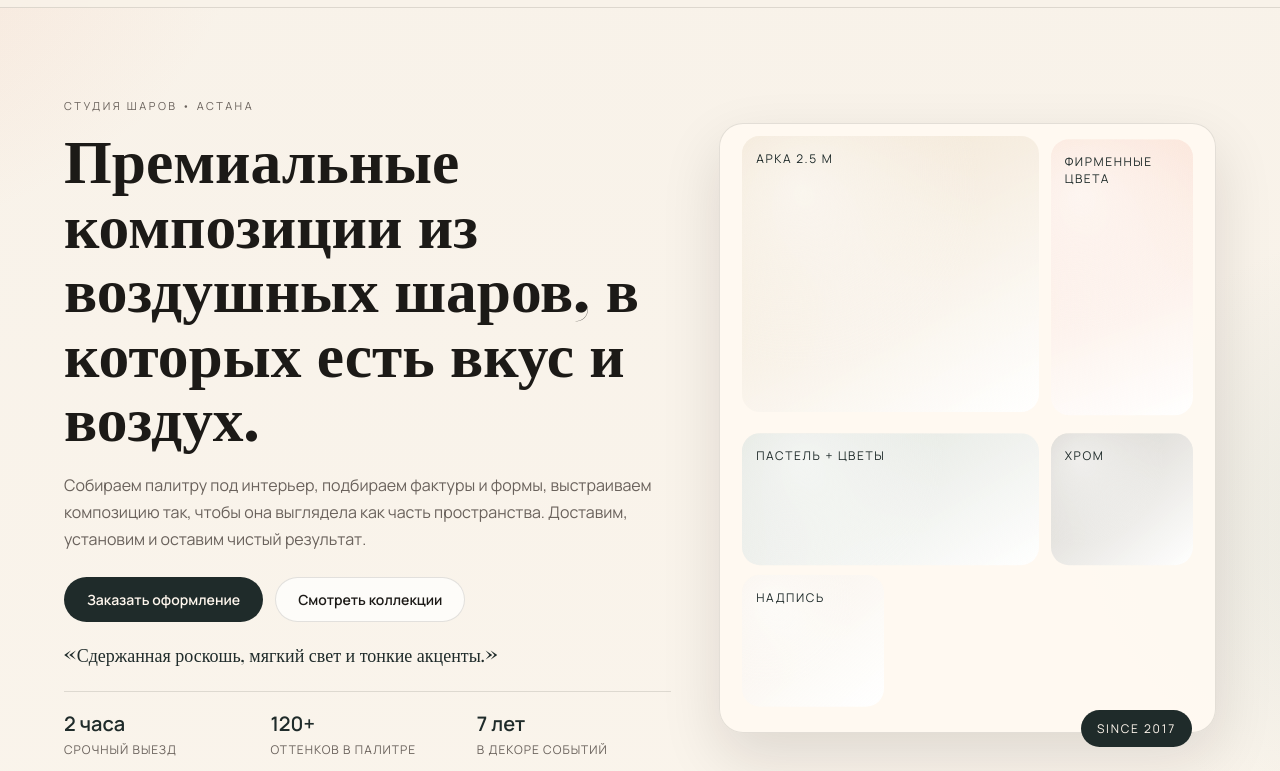
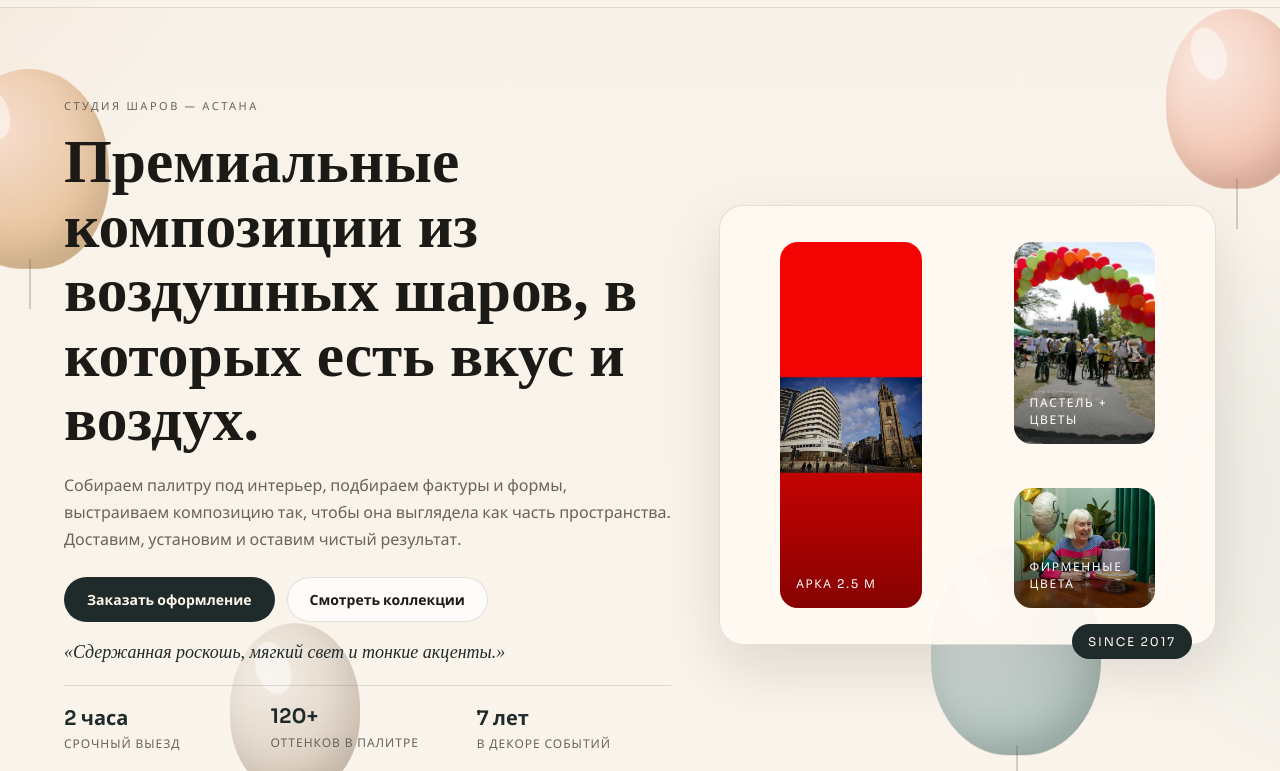
Before and after one commit to zversin/shariki-astana-landing, a plain HTML site: page index.html in a window 1280 px wide. Shown: the part 74-845 px from the top of the page. Drawn offline with nearby package versions, Linux system fonts and the light colour scheme; a web font is replaced by a local one.

Commit message:
Update fonts and add images

```diff
--- a/index.html
+++ b/index.html
@@ -3,11 +3,11 @@
 <head>
   <meta charset="utf-8" />
   <meta name="viewport" content="width=device-width, initial-scale=1" />
-  <title>Shariki Astana — премиальное оформление шарами</title>
+  <title>Shariki Astana &mdash; премиальное оформление шарами</title>
   <meta name="description" content="Премиальные композиции из воздушных шаров, гирлянды и авторское оформление событий в Астане. Доставка, дизайн и монтаж." />
   <link rel="preconnect" href="https://fonts.googleapis.com" />
   <link rel="preconnect" href="https://fonts.gstatic.com" crossorigin />
-  <link href="https://fonts.googleapis.com/css2?family=Bodoni+Moda:opsz,wght@6..96,500;6..96,700&family=Manrope:wght@400;500;600&display=swap" rel="stylesheet" />
+  <link href="https://fonts.googleapis.com/css2?family=Gloock&family=Sora:wght@400;500;600&display=swap" rel="stylesheet" />
   <link rel="stylesheet" href="styles.css" />
 </head>
 <body>
@@ -27,16 +27,22 @@
 
     <main>
       <section class="hero">
+        <div class="hero-balloons" aria-hidden="true">
+          <span class="balloon balloon--1"></span>
+          <span class="balloon balloon--2"></span>
+          <span class="balloon balloon--3"></span>
+          <span class="balloon balloon--4"></span>
+        </div>
         <div class="container hero-grid">
           <div class="hero-copy reveal">
-            <div class="hero-label">Студия шаров • Астана</div>
+            <div class="hero-label">Студия шаров &mdash; Астана</div>
             <h1>Премиальные композиции из воздушных шаров, в которых есть вкус и воздух.</h1>
             <p>Собираем палитру под интерьер, подбираем фактуры и формы, выстраиваем композицию так, чтобы она выглядела как часть пространства. Доставим, установим и оставим чистый результат.</p>
             <div class="hero-actions">
               <a class="btn btn-primary" href="https://instagram.com/shariki_astana.kz" target="_blank" rel="noopener">Заказать оформление</a>
               <a class="btn btn-ghost" href="#portfolio">Смотреть коллекции</a>
             </div>
-            <div class="hero-quote">«Сдержанная роскошь, мягкий свет и тонкие акценты.»</div>
+            <div class="hero-quote">&laquo;Сдержанная роскошь, мягкий свет и тонкие акценты.&raquo;</div>
             <div class="hero-metrics">
               <div class="metric">
                 <span>2 часа</span>
@@ -53,24 +59,21 @@
             </div>
           </div>
           <div class="hero-visual reveal" data-delay="140">
-            <div class="collage">
-              <div class="collage-card collage-card--large">
-                <div class="collage-label">Арка 2.5 м</div>
-              </div>
-              <div class="collage-card collage-card--tall" data-style="warm">
-                <div class="collage-label">Фирменные цвета</div>
-              </div>
-              <div class="collage-card collage-card--wide" data-style="cool">
-                <div class="collage-label">Пастель + цветы</div>
-              </div>
-              <div class="collage-card" data-style="deep">
-                <div class="collage-label">Хром</div>
-              </div>
-              <div class="collage-card" data-style="soft">
-                <div class="collage-label">Надпись</div>
-              </div>
+            <div class="hero-gallery">
+              <figure class="hero-shot hero-shot--tall">
+                <img src="images/hero-1.jpg" alt="Композиция шаров для праздника" loading="lazy" />
+                <figcaption>Арка 2.5 м</figcaption>
+              </figure>
+              <figure class="hero-shot hero-shot--wide">
+                <img src="images/hero-2.jpg" alt="Пастельные шары и декоративная гирлянда" loading="lazy" />
+                <figcaption>Пастель + цветы</figcaption>
+              </figure>
+              <figure class="hero-shot hero-shot--square">
+                <img src="images/hero-3.jpg" alt="Фирменная палитра с шарами" loading="lazy" />
+                <figcaption>Фирменные цвета</figcaption>
+              </figure>
             </div>
-            <div class="collage-stamp">Since 2017</div>
+            <div class="hero-stamp">Since 2017</div>
           </div>
         </div>
       </section>
@@ -105,16 +108,16 @@
                   <span>Монтаж на месте</span>
                 </div>
               </div>
-              <div class="service-detail">2–4 часа</div>
+              <div class="service-detail">2-4 часа</div>
             </article>
             <article class="service-item reveal" data-delay="240">
               <div class="service-index">03</div>
               <div class="service-content">
                 <h3>Семейные события</h3>
-                <p>Baby shower, выписка, годовщины — нежные композиции и мягкие оттенки.</p>
+                <p>Baby shower, выписка, годовщины - нежные композиции и мягкие оттенки.</p>
                 <div class="service-tags">
                   <span>Пастель</span>
-                  <span>Лёгкий декор</span>
+                  <span>Легкий декор</span>
                 </div>
               </div>
               <div class="service-detail">от 25 шаров</div>
@@ -139,41 +142,47 @@
         <div class="container">
           <div class="section-intro reveal">
             <div class="kicker">Коллекции</div>
-            <h2>Подбираем стиль под вас — от мягкой пастели до смелых акцентов.</h2>
-            <p>Каждая композиция — это баланс цвета, формы и света. Мы умеем делать красиво и современно, без лишнего блеска.</p>
+            <h2>Подбираем стиль под вас - от мягкой пастели до смелых акцентов.</h2>
+            <p>Каждая композиция - это баланс цвета, формы и света. Мы умеем делать красиво и современно, без лишнего блеска.</p>
           </div>
           <div class="portfolio-grid">
             <figure class="portfolio-item span-4 reveal">
+              <img src="images/portfolio-1.jpg" alt="Композиция шаров в теплой палитре" loading="lazy" />
               <figcaption>
                 <span>Classic Glam</span>
                 <strong>Золото + шампань</strong>
               </figcaption>
             </figure>
             <figure class="portfolio-item span-2 reveal" data-delay="80">
+              <img src="images/portfolio-2.jpg" alt="Пастельные шары и цветочный декор" loading="lazy" />
               <figcaption>
                 <span>Soft Bloom</span>
                 <strong>Пастель и цветы</strong>
               </figcaption>
             </figure>
             <figure class="portfolio-item span-2 reveal" data-delay="160">
+              <img src="images/portfolio-3.jpg" alt="Яркая композиция для дня рождения" loading="lazy" />
               <figcaption>
                 <span>Neon Play</span>
                 <strong>Яркие акценты</strong>
               </figcaption>
             </figure>
             <figure class="portfolio-item span-2 reveal" data-delay="240">
+              <img src="images/portfolio-4.jpg" alt="Сдержанная композиция с металликом" loading="lazy" />
               <figcaption>
                 <span>Modern Noir</span>
                 <strong>Черный + металлик</strong>
               </figcaption>
             </figure>
             <figure class="portfolio-item span-2 reveal" data-delay="320">
+              <img src="images/portfolio-5.jpg" alt="Хромированные шары в холодной палитре" loading="lazy" />
               <figcaption>
                 <span>Skyline</span>
                 <strong>Голубой + хром</strong>
               </figcaption>
             </figure>
             <figure class="portfolio-item span-4 reveal" data-delay="400">
+              <img src="images/portfolio-6.jpg" alt="Теплая композиция с шаровой гирляндой" loading="lazy" />
               <figcaption>
                 <span>Warm Studio</span>
                 <strong>Песочный + карамель</strong>
@@ -188,7 +197,7 @@
           <div class="section-intro reveal">
             <div class="kicker">Пакеты</div>
             <h2>Готовые решения, которые можно адаптировать под ваш сценарий.</h2>
-            <p>Пакеты — стартовая точка. Мы можем добавить надписи, эффекты и нестандартные элементы.</p>
+            <p>Пакеты - стартовая точка. Мы можем добавить надписи, эффекты и нестандартные элементы.</p>
           </div>
           <div class="pricing-table">
             <div class="pricing-row pricing-header">
@@ -204,7 +213,7 @@
               <div class="pricing-details">
                 15 латексных шаров, 1 фольгированный элемент, гирлянда 1.5 м, монтаж до 30 минут.
               </div>
-              <div class="pricing-price">35 000 ₸</div>
+              <div class="pricing-price">35 000 &#8376;</div>
             </div>
             <div class="pricing-row featured">
               <div class="pricing-name">
@@ -214,7 +223,7 @@
               <div class="pricing-details">
                 30 латексных шаров, фольгированная цифра, гирлянда 2.5 м, персональная надпись.
               </div>
-              <div class="pricing-price">55 000 ₸</div>
+              <div class="pricing-price">55 000 &#8376;</div>
             </div>
             <div class="pricing-row">
               <div class="pricing-name">
@@ -224,7 +233,7 @@
               <div class="pricing-details">
                 50+ шаров разных размеров, 2 фольгированных элемента, гирлянда 4 м, дизайнерская композиция.
               </div>
-              <div class="pricing-price">85 000 ₸</div>
+              <div class="pricing-price">85 000 &#8376;</div>
             </div>
           </div>
           <div class="pricing-note reveal">Финальная стоимость зависит от площадки, сложности монтажа и адреса доставки.</div>
@@ -235,7 +244,7 @@
         <div class="container process-grid">
           <div class="process-intro reveal">
             <div class="kicker">Процесс</div>
-            <h2>От идеи до монтажа — спокойно и заранее.</h2>
+            <h2>От идеи до монтажа - спокойно и заранее.</h2>
             <p>Вы просто делитесь событием и предпочтениями, а мы берем на себя все детали: визуализацию, материалы, доставку и установку.</p>
           </div>
           <div class="timeline">
@@ -273,15 +282,15 @@
           </div>
           <div class="testimonial-strip">
             <blockquote class="testimonial-card reveal">
-              <p>«Оформление на открытие салона выглядело дорого и стильно. Все вовремя, без суеты.»</p>
+              <p>&laquo;Оформление на открытие салона выглядело дорого и стильно. Все вовремя, без суеты.&raquo;</p>
               <span>Айдана, бизнес</span>
             </blockquote>
             <blockquote class="testimonial-card reveal" data-delay="120">
-              <p>«Собрали сет для дня рождения за вечер. Палитра идеальна под наш интерьер.»</p>
+              <p>&laquo;Собрали сет для дня рождения за вечер. Палитра идеальна под наш интерьер.&raquo;</p>
               <span>Марина, частный клиент</span>
             </blockquote>
             <blockquote class="testimonial-card reveal" data-delay="240">
-              <p>«Гирлянда держалась весь вечер, монтаж аккуратный. Спасибо за эстетику!»</p>
+              <p>&laquo;Гирлянда держалась весь вечер, монтаж аккуратный. Спасибо за эстетику!&raquo;</p>
               <span>Данияр, корпоратив</span>
             </blockquote>
           </div>
@@ -297,7 +306,7 @@
           <div class="faq-grid">
             <details class="faq-item reveal">
               <summary>Сколько держатся шары?</summary>
-              <p>Латексные шары держатся 10–14 часов в помещении, фольгированные — несколько дней. Мы подбираем материалы под длительность события.</p>
+              <p>Латексные шары держатся 10-14 часов в помещении, фольгированные - несколько дней. Мы подбираем материалы под длительность события.</p>
             </details>
             <details class="faq-item reveal" data-delay="120">
               <summary>Можно ли заказать в тот же день?</summary>
@@ -315,7 +324,7 @@
         <div class="container cta-grid">
           <div class="cta-main reveal">
             <h2>Сделаем событие эстетичным и запоминающимся.</h2>
-            <p>Опишите дату, площадку и желаемый стиль — мы ответим в Direct и предложим лучший вариант.</p>
+            <p>Опишите дату, площадку и желаемый стиль - мы ответим в Direct и предложим лучший вариант.</p>
             <div class="cta-actions">
               <a class="btn btn-primary" href="https://instagram.com/shariki_astana.kz" target="_blank" rel="noopener">Открыть Instagram</a>
               <a class="btn btn-ghost" href="#portfolio">Посмотреть коллекции</a>
@@ -324,7 +333,7 @@
           <div class="cta-panel reveal" data-delay="120">
             <div>
               <span>График</span>
-              <strong>Ежедневно 9:00–22:00</strong>
+              <strong>Ежедневно 9:00-22:00</strong>
             </div>
             <div>
               <span>География</span>
@@ -350,7 +359,7 @@
           <a href="#portfolio">Коллекции</a>
           <a href="#pakety">Пакеты</a>
         </div>
-        <div class="footer-meta">© <span id="year"></span> Shariki Astana. Все права защищены.</div>
+        <div class="footer-meta">&copy; <span id="year"></span> Shariki Astana. Все права защищены.</div>
       </div>
     </footer>
   </div>
--- a/styles.css
+++ b/styles.css
@@ -1,6 +1,6 @@
 :root {
-  --font-display: "Bodoni Moda", "Times New Roman", serif;
-  --font-body: "Manrope", "Segoe UI", sans-serif;
+  --font-display: "Gloock", "Times New Roman", serif;
+  --font-body: "Sora", "Segoe UI", sans-serif;
   --ink: #1c1a17;
   --muted: #6a625c;
   --deep: #1f2b2a;
@@ -49,6 +49,11 @@ body::before {
   position: relative;
   overflow: hidden;
   z-index: 1;
+}
+
+img {
+  max-width: 100%;
+  display: block;
 }
 
 a {
@@ -136,6 +141,79 @@ a {
 
 .hero {
   padding: 90px 0 70px;
+  position: relative;
+}
+
+.hero-balloons {
+  position: absolute;
+  inset: 0;
+  pointer-events: none;
+  z-index: 1;
+}
+
+.balloon {
+  position: absolute;
+  width: 160px;
+  height: 200px;
+  border-radius: 50% 50% 45% 45%;
+  box-shadow: inset -12px -20px 30px rgba(0, 0, 0, 0.12);
+  opacity: 0.75;
+  animation: float 6s ease-in-out infinite;
+}
+
+.balloon::before {
+  content: "";
+  position: absolute;
+  top: 18px;
+  left: 26px;
+  width: 34px;
+  height: 54px;
+  background: rgba(255, 255, 255, 0.55);
+  border-radius: 50%;
+  transform: rotate(-18deg);
+}
+
+.balloon::after {
+  content: "";
+  position: absolute;
+  bottom: -40px;
+  left: 50%;
+  width: 2px;
+  height: 50px;
+  background: rgba(31, 43, 42, 0.25);
+}
+
+.balloon--1 {
+  background: radial-gradient(circle at 30% 30%, #f7d8c8 0%, #e2b583 65%, #c7a36b 100%);
+  left: -4%;
+  top: 8%;
+}
+
+.balloon--2 {
+  background: radial-gradient(circle at 30% 30%, #fbe4db 0%, #f2b7a0 65%, #d88f7a 100%);
+  right: -2%;
+  top: 2%;
+  width: 140px;
+  height: 180px;
+  animation-delay: 1.2s;
+}
+
+.balloon--3 {
+  background: radial-gradient(circle at 30% 30%, #dbe6e4 0%, #9fb7b2 65%, #6f8f8a 100%);
+  right: 14%;
+  bottom: 6%;
+  width: 170px;
+  height: 210px;
+  animation-delay: 2.2s;
+}
+
+.balloon--4 {
+  background: radial-gradient(circle at 30% 30%, #f2ece4 0%, #d6c8b7 65%, #b9a691 100%);
+  left: 18%;
+  bottom: 2%;
+  width: 130px;
+  height: 170px;
+  animation-delay: 3.1s;
 }
 
 .hero-grid {
@@ -143,6 +221,8 @@ a {
   grid-template-columns: minmax(0, 1.1fr) minmax(0, 0.9fr);
   gap: 48px;
   align-items: center;
+  position: relative;
+  z-index: 2;
 }
 
 .hero-label {
@@ -179,6 +259,7 @@ a {
   font-size: 18px;
   color: var(--deep);
   margin: 16px 0 22px;
+  font-style: italic;
 }
 
 .hero-metrics {
@@ -209,92 +290,68 @@ a {
 
 .hero-visual {
   position: relative;
+  z-index: 2;
 }
 
-.collage {
+.hero-gallery {
   display: grid;
   grid-template-columns: repeat(6, minmax(0, 1fr));
-  grid-auto-rows: 60px;
+  grid-auto-rows: 70px;
   gap: 12px;
-  padding: 22px;
+  padding: 20px;
   border-radius: var(--radius);
-  background: rgba(255, 250, 242, 0.9);
+  background: rgba(255, 250, 242, 0.92);
   border: 1px solid var(--line);
   box-shadow: var(--shadow);
 }
 
-.collage-card {
+.hero-shot {
   position: relative;
   border-radius: 18px;
-  padding: 14px;
-  color: var(--deep);
   overflow: hidden;
-  background: linear-gradient(150deg, rgba(199, 163, 107, 0.25), rgba(255, 255, 255, 0.95));
-  animation: drift 10s ease-in-out infinite;
 }
 
-.collage-card::after {
+.hero-shot img {
+  width: 100%;
+  height: 100%;
+  object-fit: cover;
+  filter: saturate(0.95);
+}
+
+.hero-shot::after {
   content: "";
   position: absolute;
   inset: 0;
-  background: radial-gradient(circle at 20% 20%, rgba(255, 255, 255, 0.7), transparent 55%);
-  opacity: 0.8;
+  background: linear-gradient(180deg, rgba(0, 0, 0, 0) 35%, rgba(0, 0, 0, 0.45) 100%);
 }
 
-.collage-card[data-style="warm"] {
-  background: linear-gradient(160deg, rgba(242, 183, 160, 0.35), rgba(255, 255, 255, 0.9));
-}
-
-.collage-card[data-style="cool"] {
-  background: linear-gradient(150deg, rgba(159, 183, 178, 0.35), rgba(255, 255, 255, 0.92));
-}
-
-.collage-card[data-style="deep"] {
-  background: linear-gradient(140deg, rgba(31, 43, 42, 0.2), rgba(255, 255, 255, 0.92));
-}
-
-.collage-card[data-style="soft"] {
-  background: linear-gradient(140deg, rgba(246, 239, 230, 0.7), rgba(255, 255, 255, 0.98));
-}
-
-.collage-card--large {
-  grid-column: span 4;
-  grid-row: span 4;
-}
-
-.collage-card--tall {
-  grid-column: span 2;
-  grid-row: span 4;
-  animation-delay: -2s;
-}
-
-.collage-card--wide {
-  grid-column: span 4;
-  grid-row: span 2;
-  animation-delay: -4s;
-}
-
-.collage-card:nth-child(4) {
-  grid-column: span 2;
-  grid-row: span 2;
-  animation-delay: -6s;
-}
-
-.collage-card:nth-child(5) {
-  grid-column: span 2;
-  grid-row: span 2;
-  animation-delay: -3s;
-}
-
-.collage-label {
-  position: relative;
+.hero-shot figcaption {
+  position: absolute;
+  left: 16px;
+  bottom: 16px;
   z-index: 2;
+  color: #fff;
   font-size: 12px;
   text-transform: uppercase;
   letter-spacing: 1.6px;
 }
 
-.collage-stamp {
+.hero-shot--tall {
+  grid-column: span 3;
+  grid-row: span 5;
+}
+
+.hero-shot--wide {
+  grid-column: span 3;
+  grid-row: span 3;
+}
+
+.hero-shot--square {
+  grid-column: span 3;
+  grid-row: span 2;
+}
+
+.hero-stamp {
   position: absolute;
   bottom: -14px;
   right: 24px;
@@ -398,18 +455,36 @@ a {
 }
 
 .portfolio-item {
+  position: relative;
   margin: 0;
   border-radius: 22px;
-  padding: 24px;
-  min-height: 200px;
-  display: flex;
-  align-items: flex-end;
+  overflow: hidden;
+  min-height: 220px;
   border: 1px solid var(--line);
-  background: linear-gradient(140deg, rgba(199, 163, 107, 0.18), rgba(255, 255, 255, 0.95));
   box-shadow: var(--shadow-soft);
 }
 
+.portfolio-item img {
+  position: absolute;
+  inset: 0;
+  width: 100%;
+  height: 100%;
+  object-fit: cover;
+  filter: saturate(0.95);
+}
+
+.portfolio-item::after {
+  content: "";
+  position: absolute;
+  inset: 0;
+  background: linear-gradient(180deg, rgba(0, 0, 0, 0) 45%, rgba(0, 0, 0, 0.55) 100%);
+}
+
 .portfolio-item figcaption {
+  position: relative;
+  z-index: 2;
+  padding: 24px;
+  color: #fff;
   display: grid;
   gap: 6px;
 }
@@ -418,31 +493,11 @@ a {
   font-size: 12px;
   letter-spacing: 1.6px;
   text-transform: uppercase;
-  color: var(--muted);
+  color: rgba(255, 255, 255, 0.75);
 }
 
 .portfolio-item strong {
   font-size: 20px;
-}
-
-.portfolio-item:nth-child(2) {
-  background: linear-gradient(150deg, rgba(159, 183, 178, 0.22), rgba(255, 255, 255, 0.94));
-}
-
-.portfolio-item:nth-child(3) {
-  background: linear-gradient(150deg, rgba(242, 183, 160, 0.25), rgba(255, 255, 255, 0.94));
-}
-
-.portfolio-item:nth-child(4) {
-  background: linear-gradient(150deg, rgba(31, 43, 42, 0.15), rgba(255, 255, 255, 0.95));
-}
-
-.portfolio-item:nth-child(5) {
-  background: linear-gradient(150deg, rgba(153, 182, 216, 0.22), rgba(255, 255, 255, 0.94));
-}
-
-.portfolio-item:nth-child(6) {
-  background: linear-gradient(150deg, rgba(210, 176, 128, 0.22), rgba(255, 255, 255, 0.96));
 }
 
 .span-4 {
@@ -697,13 +752,13 @@ a {
   transform: translateY(0);
 }
 
-@keyframes drift {
+@keyframes float {
   0%,
   100% {
     transform: translateY(0);
   }
   50% {
-    transform: translateY(-10px);
+    transform: translateY(-18px);
   }
 }
 
@@ -742,10 +797,16 @@ a {
     padding-top: 48px;
   }
 
-  .collage {
-    grid-template-columns: repeat(4, minmax(0, 1fr));
-    grid-auto-rows: 54px;
-    padding: 16px;
+  .hero-gallery {
+    grid-template-columns: repeat(2, minmax(0, 1fr));
+    grid-auto-rows: 120px;
+  }
+
+  .hero-shot--tall,
+  .hero-shot--wide,
+  .hero-shot--square {
+    grid-column: span 2;
+    grid-row: span 2;
   }
 
   .service-item {
```
Also changed, not shown: images/hero-1.jpg (added), images/hero-2.jpg (added), images/hero-3.jpg (added), images/portfolio-1.jpg (added), images/portfolio-2.jpg (added), images/portfolio-3.jpg (added), images/portfolio-4.jpg (added), images/portfolio-5.jpg (added), images/portfolio-6.jpg (added).
